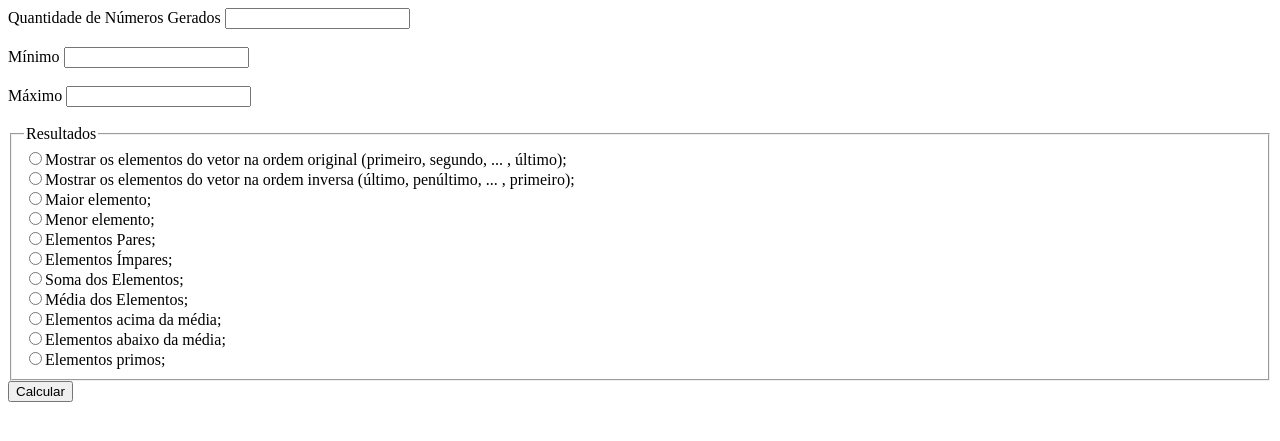
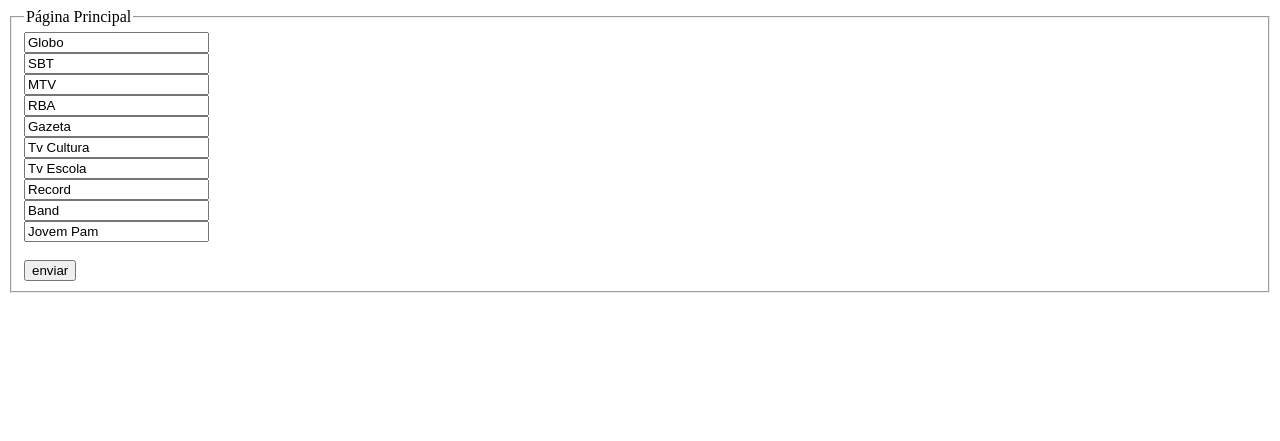
Before and after one commit to LeonardoDumes2006/AtvDesenvolvimento, a PHP site: page / in a window 1280 px wide. Shown: the top 441 px of the page. Run offline with PHP 8.4, Linux system fonts and the light colour scheme.

Commit message:
Index Emissoras

```diff
--- a/index.php
+++ b/index.php
@@ -1,39 +1,29 @@
 <!DOCTYPE html>
-<html lang="en">
-    <?php
-        $radio = isset($_POST['radio']) ? $_POST['radio'] : "";
-    ?>
+<html lang="pt-BR">
 <head>
     <meta charset="UTF-8">
     <meta http-equiv="X-UA-Compatible" content="IE=edge">
     <meta name="viewport" content="width=device-width, initial-scale=1.0">
-    <title>Document</title>
+    <title>Página Principal</title>
 </head>
 <body>
-    <form action="pag2.php" method="post">
-        Quantidade de Números Gerados <input type="number" name="q" id="q"><br><br>
-        Mínimo <input type="number" name="min" id="min"><br><br>
-        Máximo <input type="number" name="max" id="max"><br><br>
-        <fieldset>
-            <legend>Resultados</legend>
-            <input type="radio" name="radio" id="radio" value="ordem">Mostrar os elementos do vetor na ordem original
-            (primeiro, segundo, ... , último);<br>
-            <input type="radio" name="radio" id="radio" value="ordemin">Mostrar os elementos do vetor na ordem inversa
-            (último, penúltimo, ... , primeiro);<br>
-            <input type="radio" name="radio" id="radio" value="maior">Maior elemento;<br>
-            <input type="radio" name="radio" id="radio" value="menor">Menor elemento;<br>
-            <input type="radio" name="radio" id="radio" value="par">Elementos Pares;<br>
-            <input type="radio" name="radio" id="radio" value="impar">Elementos Ímpares;<br>
-            <input type="radio" name="radio" id="radio" value="soma">Soma dos Elementos;<br>
-            <input type="radio" name="radio" id="radio" value="media">Média dos Elementos;<br>
-            <input type="radio" name="radio" id="radio" value="acima">Elementos acima da média;<br>
-            <input type="radio" name="radio" id="radio" value="abaixo">Elementos abaixo da média;<br>
-            <input type="radio" name="radio" id="radio" value="primos">Elementos primos;<br>
+    <fieldset>
+        <legend>Página Principal</legend>
+    <form action="pag1.php" method="post">
 
-        </fieldset>
-        <input type="submit" value="Calcular">
-
+        <input type="text" name="inp1" id="inp1" value="Globo"><br>
+        <input type="text" name="inp2" id="inp2" value="SBT"><br>
+        <input type="text" name="inp3" id="inp3" value="MTV"><br>
+        <input type="text" name="inp4" id="inp4" value="RBA"><br>
+        <input type="text" name="inp5" id="inp5" value="Gazeta"><br>
+        <input type="text" name="inp6" id="inp6" value="Tv Cultura"><br>
+        <input type="text" name="inp7" id="inp7" value="Tv Escola"><br>
+        <input type="text" name="inp8" id="inp8" value="Record"><br>
+        <input type="text" name="inp9" id="inp9" value="Band"><br>
+        <input type="text" name="inp10" id="inp10" value="Jovem Pam"><br><br>
+        <input type="submit" value="enviar">
     </form>
+    </fieldset>
 
 </body>
 </html>
```
